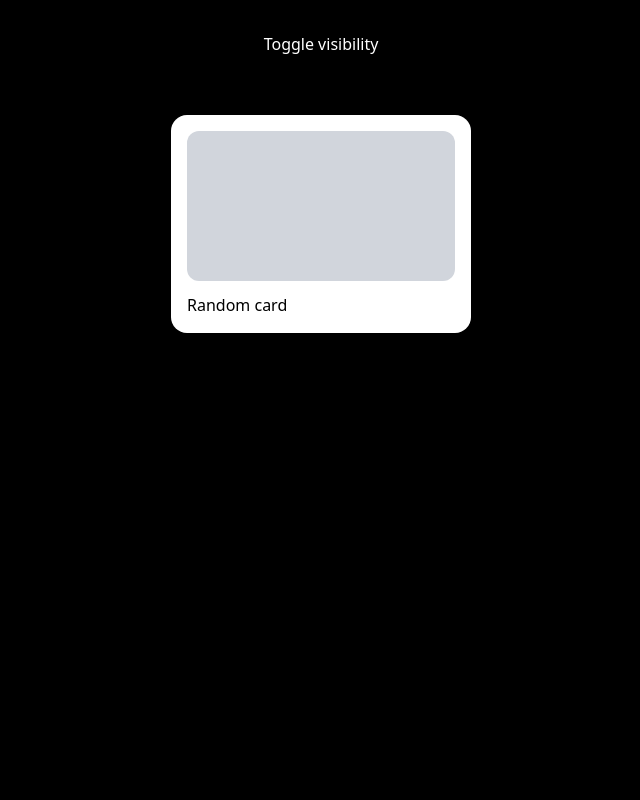
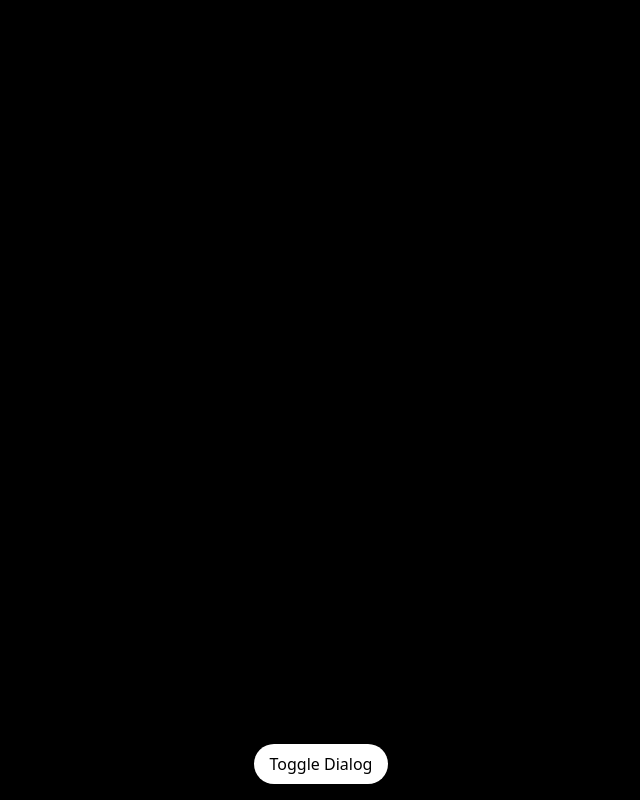
Before and after one commit to Jatin4224/WEBD26, a React (Vite) app in the folder Motion/: page / in a window 1280 px wide. Shown: the whole page, without its empty margins (319-959 px from the left). Built offline with nearby package versions, Linux system fonts and the light colour scheme.

Commit message:
feat : variants in framer motion

```diff
--- a/Motion/src/App.tsx
+++ b/Motion/src/App.tsx
@@ -1,27 +1,79 @@
+import {
+  motion,
+  useMotionValue,
+  useTransform,
+  AnimatePresence,
+} from "framer-motion";
 import { useState } from "react";
-import { AnimatePresence, motion } from "framer-motion";
 
 const App = () => {
-  const [isVisible, setIsVisible] = useState(true);
+  const [openModal, setOpenModal] = useState(false);
 
   return (
-    <div className="grid min-h-[400px] items-start rounded-3xl p-5 shadow-2xl">
+    <div className="flex items-end justify-center min-h-screen pb-4">
       <button
-        className="mx-auto rounded-full bg-black px-5 py-3 text-white"
-        onClick={() => setIsVisible((prev) => !prev)}
+        className="bg-white px-4 py-2 rounded-full"
+        onClick={() => setOpenModal((open) => !open)}
       >
-        Toggle visibility
+        Toggle Dialog
       </button>
-      <AnimatePresence initial={false}>
-        {isVisible && (
+
+      <AnimatePresence>
+        {openModal && (
           <motion.div
-            initial={{ opacity: 0, scale: 0.9, y: 20 }}
-            animate={{ opacity: 1, scale: 1, y: 0 }}
-            exit={{ opacity: 0, scale: 0.9, y: 20 }}
-            className="mx-auto w-full max-w-[300px] rounded-2xl bg-white p-4 text-black"
+            variants={{
+              open: {
+                opacity: 1,
+                y: 0,
+              },
+              closed: {
+                opacity: 0,
+                y: 20,
+              },
+            }}
+            initial="closed"
+            animate="open"
+            exit="closed"
+            className="pointer-events-none fixed inset-0 flex items-end pb-20 justify-center"
           >
-            <div className="mb-3 aspect-video w-full rounded-xl bg-gray-300" />
-            Random card
+            <div className="w-[300px] max-w-full bg-white text-black rounded-2xl p-2 pb-6 pointer-events-auto overflow-hidden">
+              <header className="flex justify-end">
+                <motion.button
+                  variants={{
+                    open: {
+                      scale: 1,
+                    },
+                    closed: {
+                      scale: 0,
+                    },
+                  }}
+                  onClick={() => setOpenModal(false)}
+                  aria-label="Close"
+                  className="block w-8 h-8 bg-black rounded-full p-2"
+                >
+                  <svg viewBox="0 0 512 512" className="fill-white">
+                    <path d="M443.6 387.1 312.4 255.4l131.5-130c5.4-5.4 5.4-14.2 0-19.6l-37.4-37.6c-2.6-2.6-6.1-4-9.8-4-3.7 0-7.2 1.5-9.8 4L256 197.8 124.9 68.3c-2.6-2.6-6.1-4-9.8-4-3.7 0-7.2 1.5-9.8 4L68 105.9c-5.4 5.4-5.4 14.2 0 19.6l131.5 130L68.4 387.1c-2.6 2.6-4.1 6.1-4.1 9.8 0 3.7 1.4 7.2 4.1 9.8l37.4 37.6c2.7 2.7 6.2 4.1 9.8 4.1 3.5 0 7.1-1.3 9.8-4.1L256 313.1l130.7 131.1c2.7 2.7 6.2 4.1 9.8 4.1 3.5 0 7.1-1.3 9.8-4.1l37.4-37.6c2.6-2.6 4.1-6.1 4.1-9.8-.1-3.6-1.6-7.1-4.2-9.7z" />
+                  </svg>
+                </motion.button>
+              </header>
+              <div className="mt-4">
+                <motion.img
+                  variants={{
+                    open: {
+                      opacity: 1,
+                      y: 0,
+                    },
+                    closed: {
+                      opacity: 0,
+                      y: 20,
+                    },
+                  }}
+                  className="rounded-xl"
+                  src="https://plus.unsplash.com/premium_photo-1772065873904-e6b60d3be0e6?w=600&auto=format&fit=crop&q=60&ixlib=rb-4.1.0&ixid=M3wxMjA3fDB8MHxmZWF0dXJlZC1waG90b3MtZmVlZHwyfHx8ZW58MHx8fHx8"
+                />
+              </div>
+              <p className="mt-4 font-bold text-2xl px-6">Bambi</p>
+            </div>
           </motion.div>
         )}
       </AnimatePresence>
```
Also changed, not shown: 1 other file (tests, documents, lock files or other folders).
